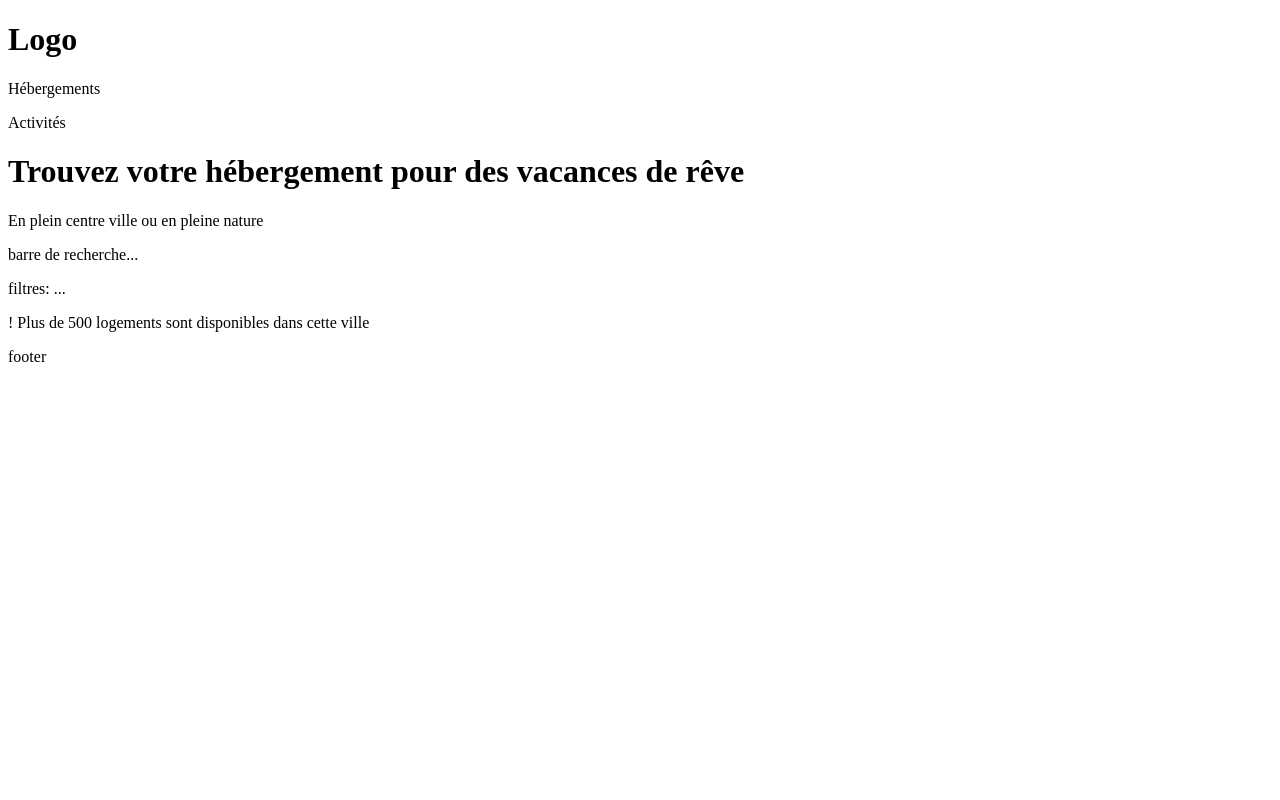
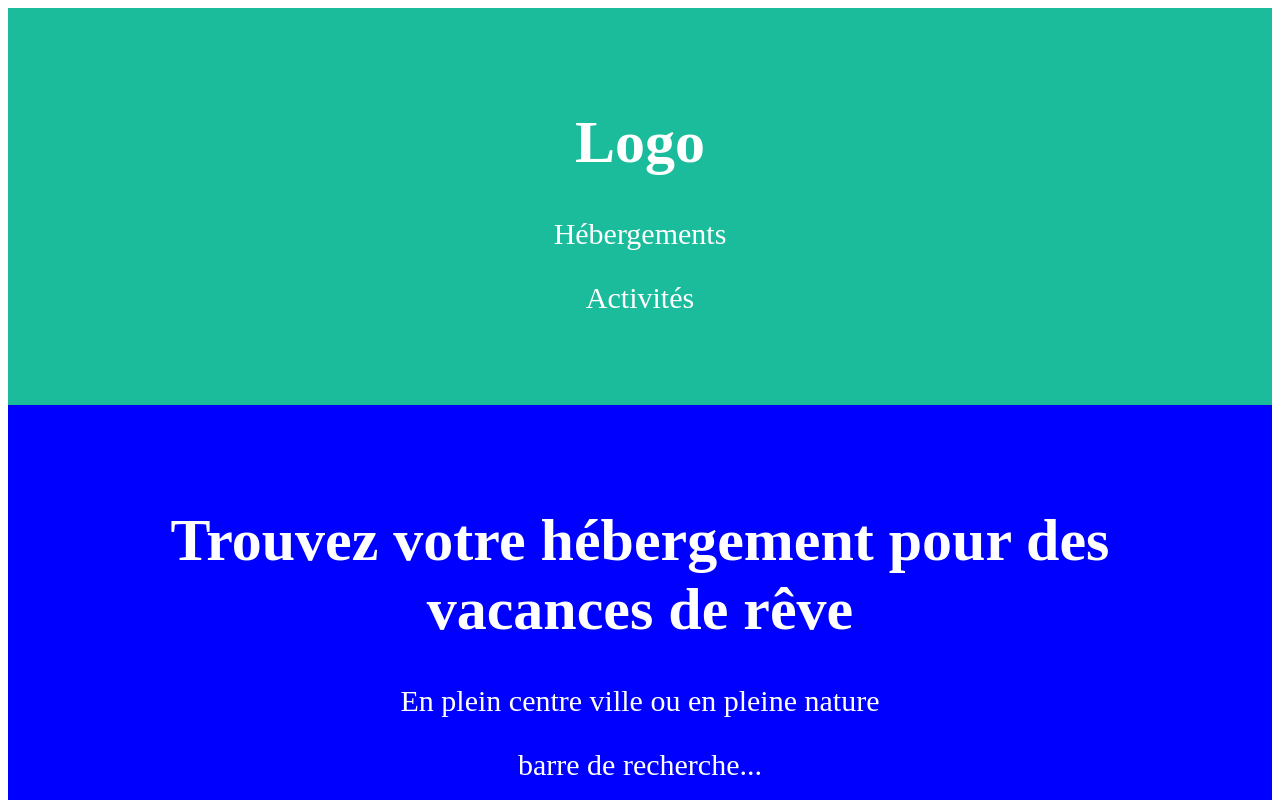
Before and after one commit to pyrhaa/OpenClassRoom, a plain HTML site: page openClass_projet_2/index.html in a window 1280 px wide. Shown: the top 800 px of the page. Drawn offline with Linux system fonts and the light colour scheme.

Commit message:
creates color  delimitations for flexbox and css needs

```diff
--- a/openClass_projet_2/css/style.css
+++ b/openClass_projet_2/css/style.css
@@ -0,0 +1,23 @@
+header {
+  padding: 60px;
+  text-align: center;
+  background: #1abc9c;
+  color: white;
+  font-size: 30px;
+}
+
+main {
+  padding: 60px;
+  text-align: center;
+  background: blue;
+  color: white;
+  font-size: 30px;
+}
+
+footer {
+  padding: 60px;
+  text-align: center;
+  background: purple;
+  color: white;
+  font-size: 30px;
+}
--- a/openClass_projet_2/index.html
+++ b/openClass_projet_2/index.html
@@ -1,13 +1,19 @@
 <!DOCTYPE html>
-<html>
+<html lang="fr">
   <head>
+    <meta charset="utf-8" />
+    <meta name="viewport" content="width=device-width, initial-scale=1" />
     <title>Booki</title>
+    <link rel="stylesheet" href="./css/style.css" />
   </head>
   <body>
     <!--Header-->
-    <h1>Logo</h1>
-    <p>Hébergements</p>
-    <p>Activités</p>
+    <header>
+      <h1>Logo</h1>
+      <p>Hébergements</p>
+      <p>Activités</p>
+    </header>
+
     <!--Main-->
     <main>
       <h1>Trouvez votre hébergement pour des vacances de rêve</h1>
```
